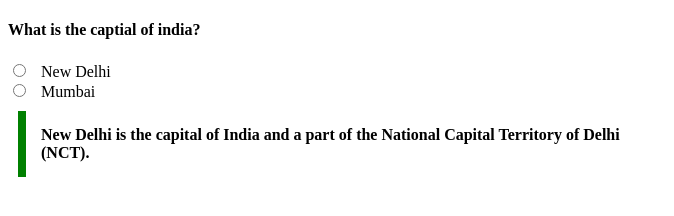
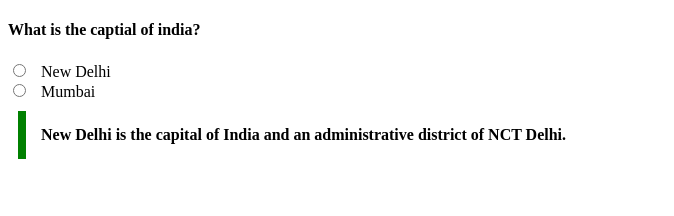
Before and after one commit to acciojob/trivia-rahulvishwakarma0111, a website: page main.html in a window 1280 px wide. Shown: the whole page, without its empty margins (0-674 px from the left). Drawn offline with Linux system fonts and the light colour scheme.

Commit message:
created a submission

```diff
--- a/main.html
+++ b/main.html
@@ -20,7 +20,7 @@
 	        <label for="css">Mumbai</label>
 		</div>
 
-        <blockquote cite="https://course.acciojob.com/open-web-editor?question=2f6a4b6c-4d7f-4a19-a009-d15349e5e914">New Delhi is the capital of India and a part of the National Capital Territory of Delhi (NCT).</blockquote>
+        <blockquote cite="https://course.acciojob.com/open-web-editor?question=2f6a4b6c-4d7f-4a19-a009-d15349e5e914">New Delhi is the capital of India and an administrative district of NCT Delhi.</blockquote>
     <script type="text/javascript" src="./script.js">
 </script>
 
```
